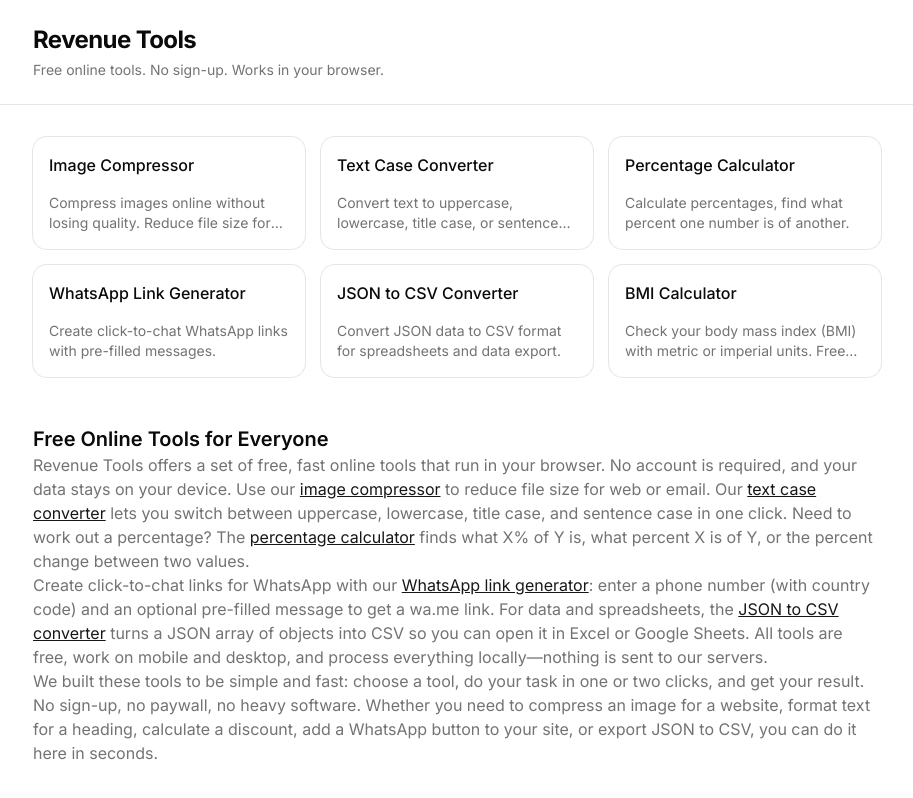
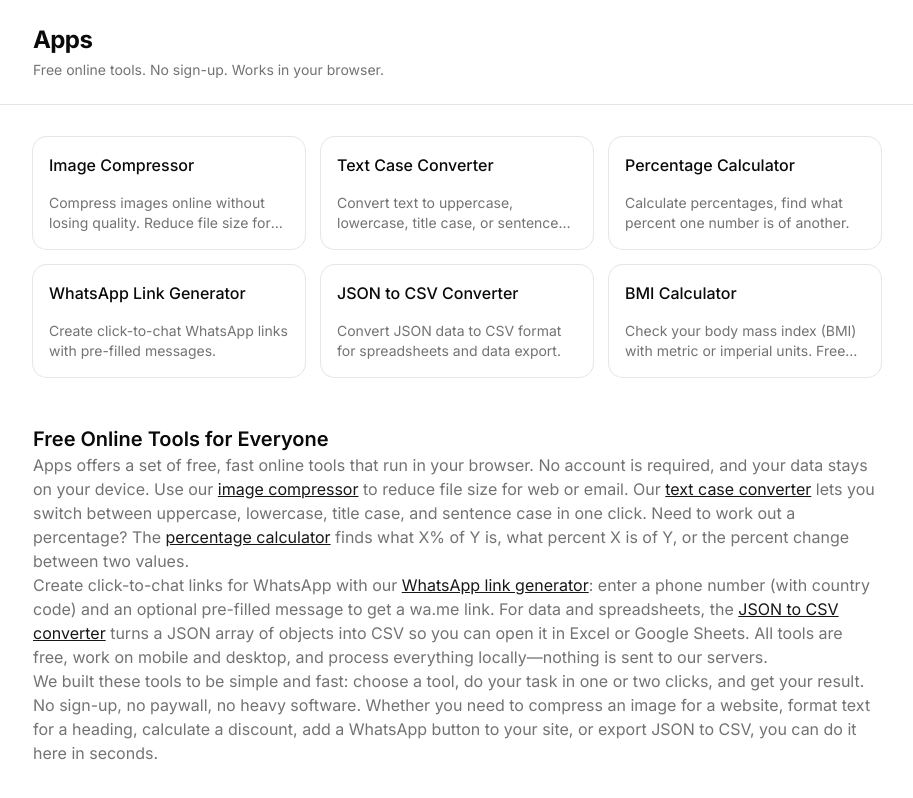
Before and after one commit to shaheem-khanzada/revenue-tools, a Next.js app: page / in a window 1280 px wide. Shown: the whole page, without its empty margins (183-1096 px from the left). Built offline with nearby package versions, Linux system fonts and the light colour scheme; no server answers.

Commit message:
feat: updated heading in home page

```diff
--- a/app/page.tsx
+++ b/app/page.tsx
@@ -22,7 +22,7 @@ export default function HomePage() {
       <header className="border-b border-border bg-card">
         <div className="max-w-4xl mx-auto px-4 py-6 sm:px-6">
           <h1 className="text-2xl font-bold text-foreground tracking-tight">
-            Revenue Tools
+            Apps
           </h1>
           <p className="mt-1 text-muted-foreground text-sm">
             Free online tools. No sign-up. Works in your browser.
@@ -63,7 +63,7 @@ export default function HomePage() {
         <section className="prose prose-sm dark:prose-invert max-w-none text-muted-foreground">
           <h2 className="text-xl font-semibold text-foreground">Free Online Tools for Everyone</h2>
           <p>
-            Revenue Tools offers a set of free, fast online tools that run in your browser. No account is required,
+            Apps offers a set of free, fast online tools that run in your browser. No account is required,
             and your data stays on your device. Use our <Link href="/tools/image-compressor" className="text-primary underline">image compressor</Link> to
             reduce file size for web or email. Our <Link href="/tools/text-case-converter" className="text-primary underline">text case converter</Link> lets you
             switch between uppercase, lowercase, title case, and sentence case in one click. Need to work out a
```
